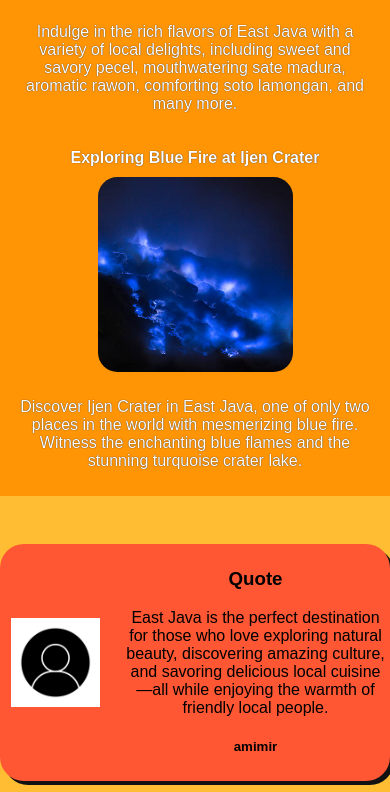
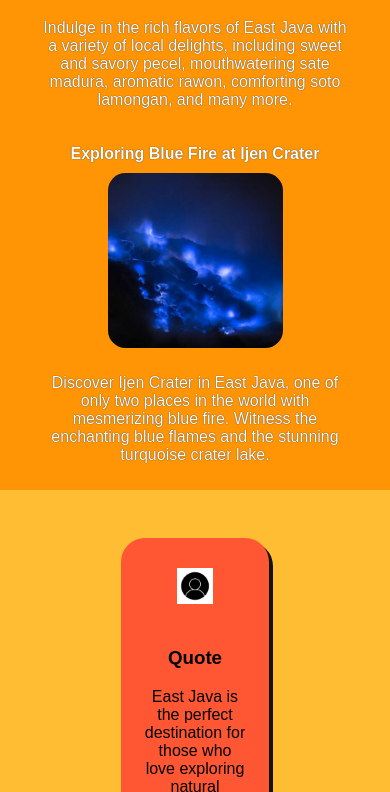
Before and after one commit to DeVioletta/HometownHomepage_Project, a plain HTML site: page index.html in a window 390 px wide. Shown: the part 1208-2000 px from the top of the page. Drawn offline with Linux system fonts and the light colour scheme.

Commit message:
better view for mobile

```diff
--- a/style.css
+++ b/style.css
@@ -3,6 +3,8 @@ body{
     font-family: Arial, Helvetica, sans-serif;
     text-align: center;
     overflow-x: hidden;
+    overflow-x: clip;
+    width: 100vw;
 }
 
 .border{
@@ -19,6 +21,7 @@ body{
     justify-content: center;
     text-align: center;
     text-shadow: 0 0 2px #121212;
+    box-sizing: border-box;
 }
 
 .header-title, .header-p{
@@ -27,7 +30,7 @@ body{
 .header-title{
     background-color: #ff6d00;
     color:white;
-    padding:5px 10px;
+    padding:0.3125rem 0.625rem;
     margin:0;
     font-size:2.5rem;
 }
@@ -55,6 +58,11 @@ body{
 }
 .activity-section{
     display:flex;
+    flex-wrap: wrap;
+    justify-content: center;
+    width: 100%;
+    padding:0 10px;
+    box-sizing: border-box;
 }
 
 .activity-box{
@@ -62,9 +70,10 @@ body{
     display:flex;
     flex-direction: column;
     align-items: center;
-    padding:10px;
-    gap:10px;
+    padding:0.625rem;
+    gap:0.625rem;
     font-weight:540;
+    box-sizing: border-box;
 }
 
 
@@ -87,17 +96,19 @@ body{
     display:flex;
     justify-content: center;
     background-color: #FFBD33;
+    padding:0 10px;
+    box-sizing: border-box;
 }
 
 .card{
     margin:48px 0 20px 0;
     background-color: #FF5733;
-    width:40%;
+    width:100%;
+    max-width:40%;
     display:flex;
-    gap:10px;
+    gap: 0.625rem;;
     border-radius:24px;
     box-shadow: 4px 4px #121212;
-    min-width: 390px;
 }
 
 .LHS{
@@ -143,7 +154,12 @@ body{
     }
 
     .card{
-        margin:48px 10px 5px 10x;
+        flex-direction: column;
+        align-items: center;
+    }
+
+    .quote-img{
+        margin-top:1.25em;
     }
     .RHS{
         padding:5px;
```
